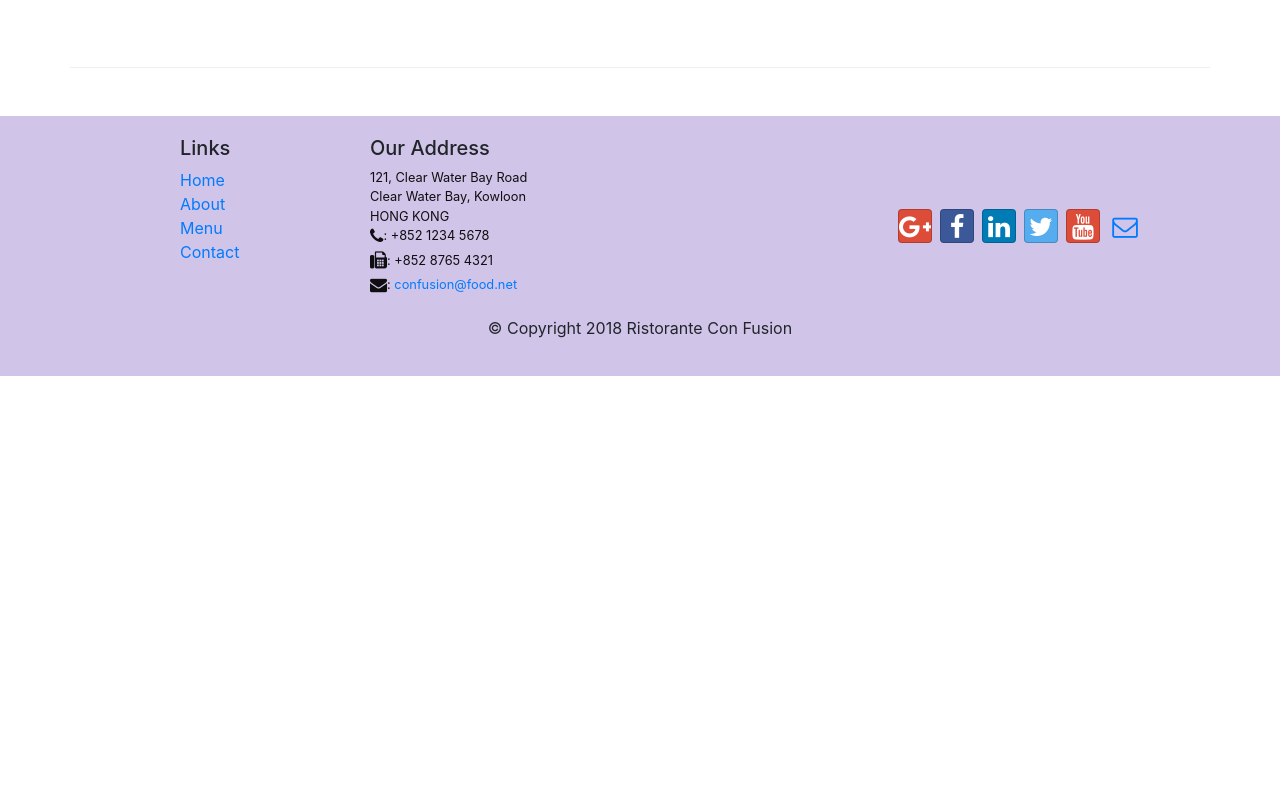
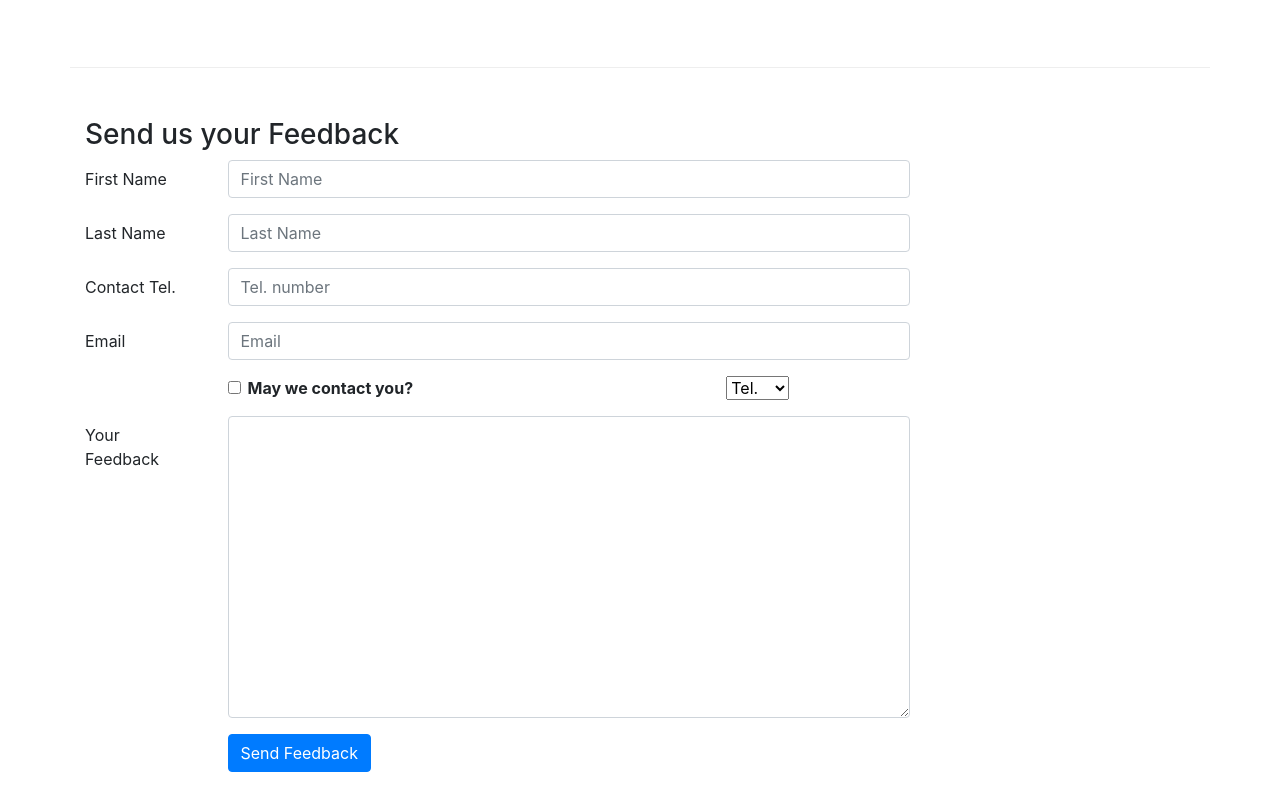
Before and after one commit to raffay2001/React-Restaurant-App, a React (Create React App) app: page /contactus in a window 1280 px wide. Shown: the part 844-1640 px from the top of the page. Before the commit the page ends 1220 px from the top, so only its background shows below. Built offline with nearby package versions, Linux system fonts and the light colour scheme.

Commit message:
Controlled Forms

```diff
--- a/src/components/ContactComponent.jsx
+++ b/src/components/ContactComponent.jsx
@@ -1,9 +1,40 @@
 import React from 'react';
-import {Breadcrumb, BreadcrumbItem} from 'reactstrap';
-import {Link} from 'react-router-dom';
+import { Breadcrumb, BreadcrumbItem, Button, Form, FormGroup, Label, Input, Col } from 'reactstrap';
+import { Link } from 'react-router-dom';
 
+class Contact extends React.Component {
 
-function Contact(props) {
+    constructor(props) {
+        super(props)
+        this.state = {
+            firstname: '',
+            lastname: '',
+            telnum: '',
+            email: '',
+            agree: false,
+            contactType: 'Tel.',
+            message: ''
+        }
+        this.handleSubmit = this.handleSubmit.bind(this)
+        this.handleInputChange = this.handleInputChange.bind(this)
+    }
+
+    handleInputChange(event) {
+        const target = event.target;
+        const value = target.type === 'checkbox' ? target.check : target.value;
+        const name = target.name;
+        this.setState({
+            [name]: value
+        });
+    }
+
+    handleSubmit(event) {
+        console.log(`Current State is: ${JSON.stringify(this.state)}`);
+        alert(`Current State is: ${JSON.stringify(this.state)}`);
+        event.preventDefault();
+    }
+
+    render() {
         return (
             <div className="container">
                 <div className="row">
@@ -46,8 +77,93 @@
                         </div>
                     </div>
                 </div>
+                <div className="row row-content">
+                    <div className="col-12">
+                        <h3>Send us your Feedback</h3>
+                    </div>
+                    <div className="col-12 col-md-9">
+                        <Form onSubmit={this.handleSubmit}>
+                            <FormGroup row>
+                                <Label htmlFor="firstname" md={2}>First Name</Label>
+                                <Col md={10}>
+                                    <Input type="text" id="firstname" name="firstname"
+                                        placeholder="First Name"
+                                        value={this.state.firstname}
+                                        onChange={this.handleInputChange} />
+                                </Col>
+                            </FormGroup>
+                            <FormGroup row>
+                                <Label htmlFor="lastname" md={2}>Last Name</Label>
+                                <Col md={10}>
+                                    <Input type="text" id="lastname" name="lastname"
+                                        placeholder="Last Name"
+                                        value={this.state.lastname}
+                                        onChange={this.handleInputChange} />
+                                </Col>
+                            </FormGroup>
+                            <FormGroup row>
+                                <Label htmlFor="telnum" md={2}>Contact Tel.</Label>
+                                <Col md={10}>
+                                    <Input type="tel" id="telnum" name="telnum"
+                                        placeholder="Tel. number"
+                                        value={this.state.telnum}
+                                        onChange={this.handleInputChange} />
+                                </Col>
+                            </FormGroup>
+                            <FormGroup row>
+                                <Label htmlFor="email" md={2}>Email</Label>
+                                <Col md={10}>
+                                    <Input type="email" id="email" name="email"
+                                        placeholder="Email"
+                                        value={this.state.email}
+                                        onChange={this.handleInputChange} />
+                                </Col>
+                            </FormGroup>
+                            <FormGroup row>
+                                <Col md={{ size: 6, offset: 2 }}>
+                                    <FormGroup check>
+                                        <Label check>
+                                            <Input type="checkbox"
+                                                name="agree"
+                                                checked={this.state.agree}
+                                                onChange={this.handleInputChange} /> {' '}
+                                            <strong>May we contact you?</strong>
+                                        </Label>
+                                    </FormGroup>
+                                </Col>
+                                <Col md={{ size: 3, offset: 1 }}>
+                                    <Input type="select" name="contactType"
+                                        value={this.state.contactType}
+                                        onChange={this.handleInputChange}>
+                                        <option>Tel.</option>
+                                        <option>Email</option>
+                                    </Input>
+                                </Col>
+                            </FormGroup>
+                            <FormGroup row>
+                                <Label htmlFor="message" md={2}>Your Feedback</Label>
+                                <Col md={10}>
+                                    <Input type="textarea" id="message" name="message"
+                                        rows="12"
+                                        value={this.state.message}
+                                        onChange={this.handleInputChange}></Input>
+                                </Col>
+                            </FormGroup>
+                            <FormGroup row>
+                                <Col md={{ size: 10, offset: 2 }}>
+                                    <Button type="submit" color="primary">
+                                        Send Feedback
+                                    </Button>
+                                </Col>
+                            </FormGroup>
+                        </Form>
+                    </div>
+                </div>
             </div>
         );
     }
 
+}
+
+
 export default Contact;
```
Lines whose indentation alone changed are shown as unchanged.
